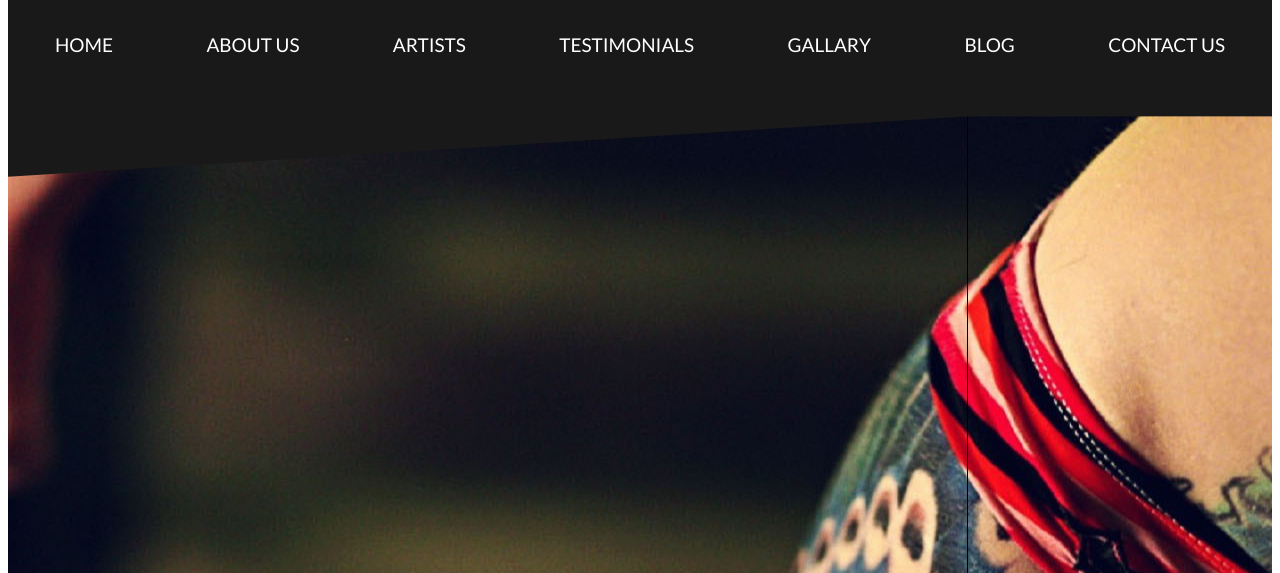
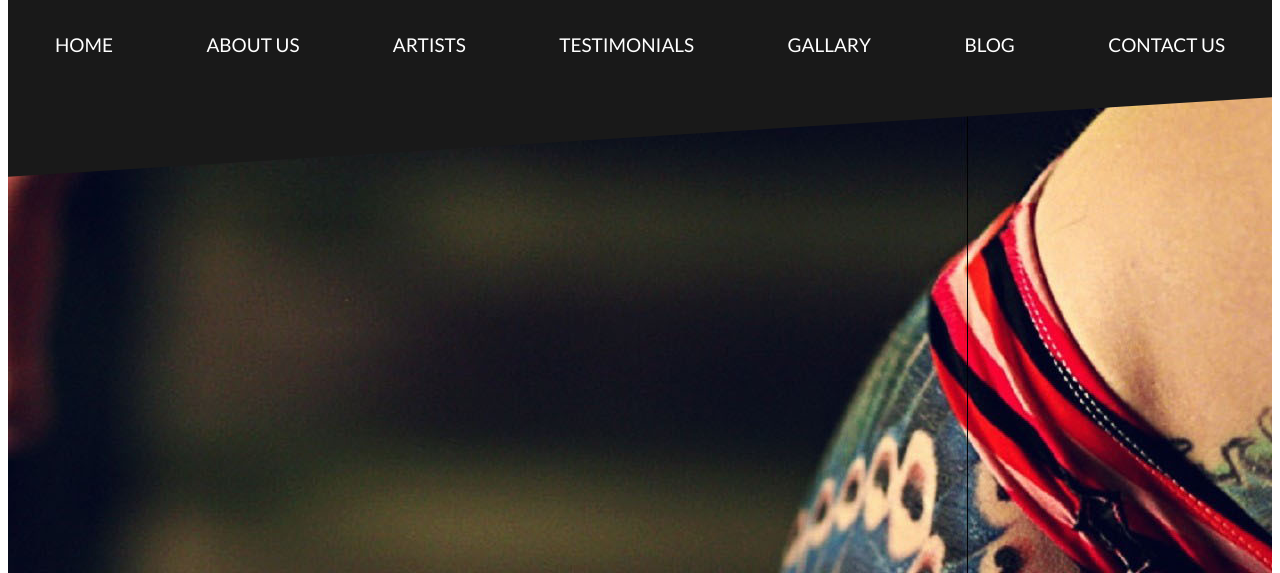
Before and after one commit to criptobesrezen/criptobesrezen.ru, a plain HTML site: page index.html in a window 1280 px wide. Shown: the part 227-800 px from the top of the page. Drawn offline with Linux system fonts and the light colour scheme.

Commit message:
Corrected slider problem

```diff
--- a/css/style.css
+++ b/css/style.css
@@ -33,6 +33,7 @@
   display: flex;
   flex-flow: row nowrap;
   justify-content: space-between;
+  padding-bottom: 81px;
 }
 
 .menu__item {
@@ -48,19 +49,16 @@
 }
 
 .slider {
-  padding-top: 81px;
-}
-
-.slider__item {
   position: relative;
-  z-index: 998;
+  z-index: 2;
+  width: 100%;
+  height: 666px;
   overflow: hidden;
   transform: skewY(-3.6deg);
 }
 
-.slider__img {
-  display: flex;
-  flex-flow: row nowrap;
-  justify-content: center;
+.slider__item {
   transform: skewY(3.6deg);
+  top: -60px;
+  position: relative;
 }
```
